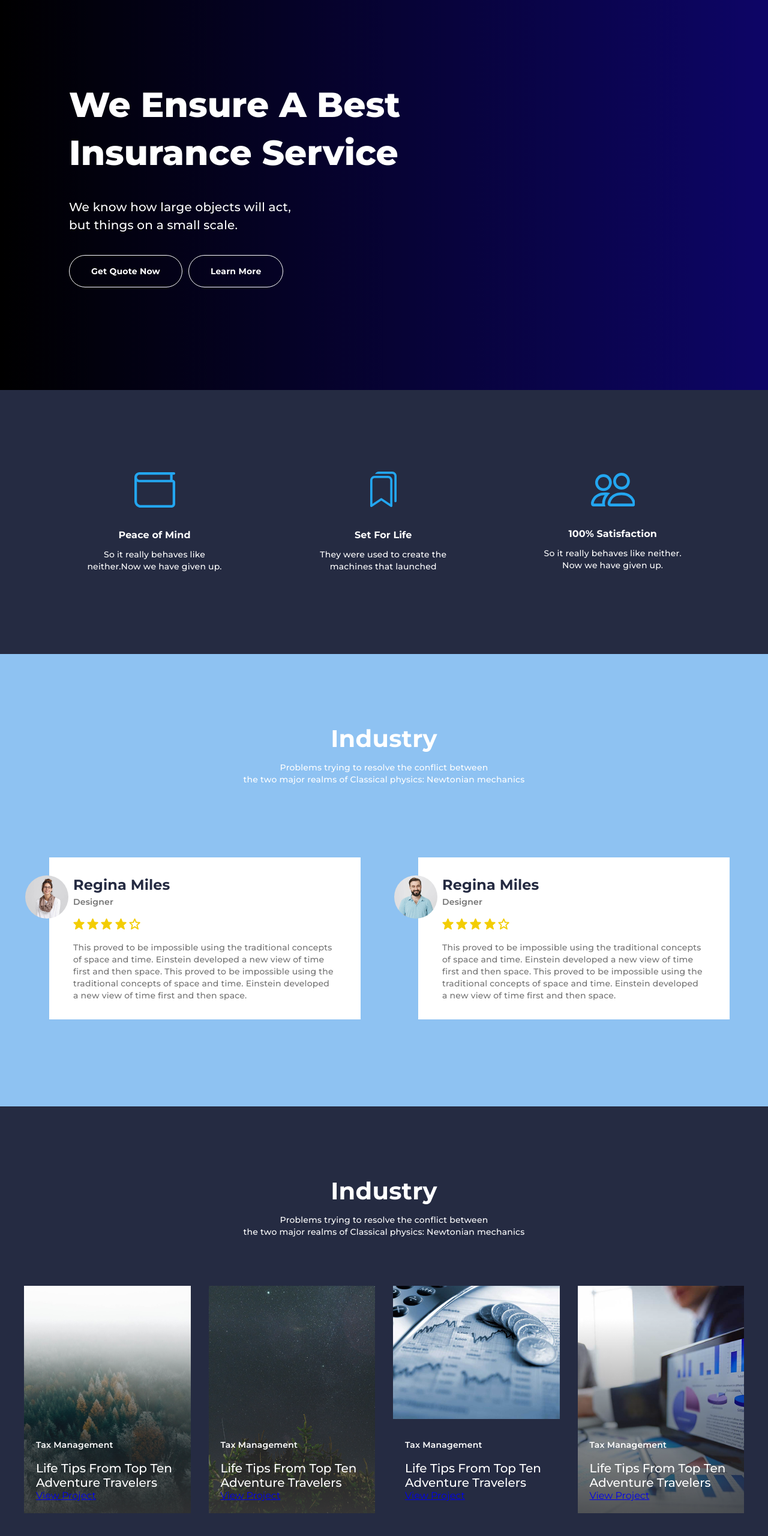
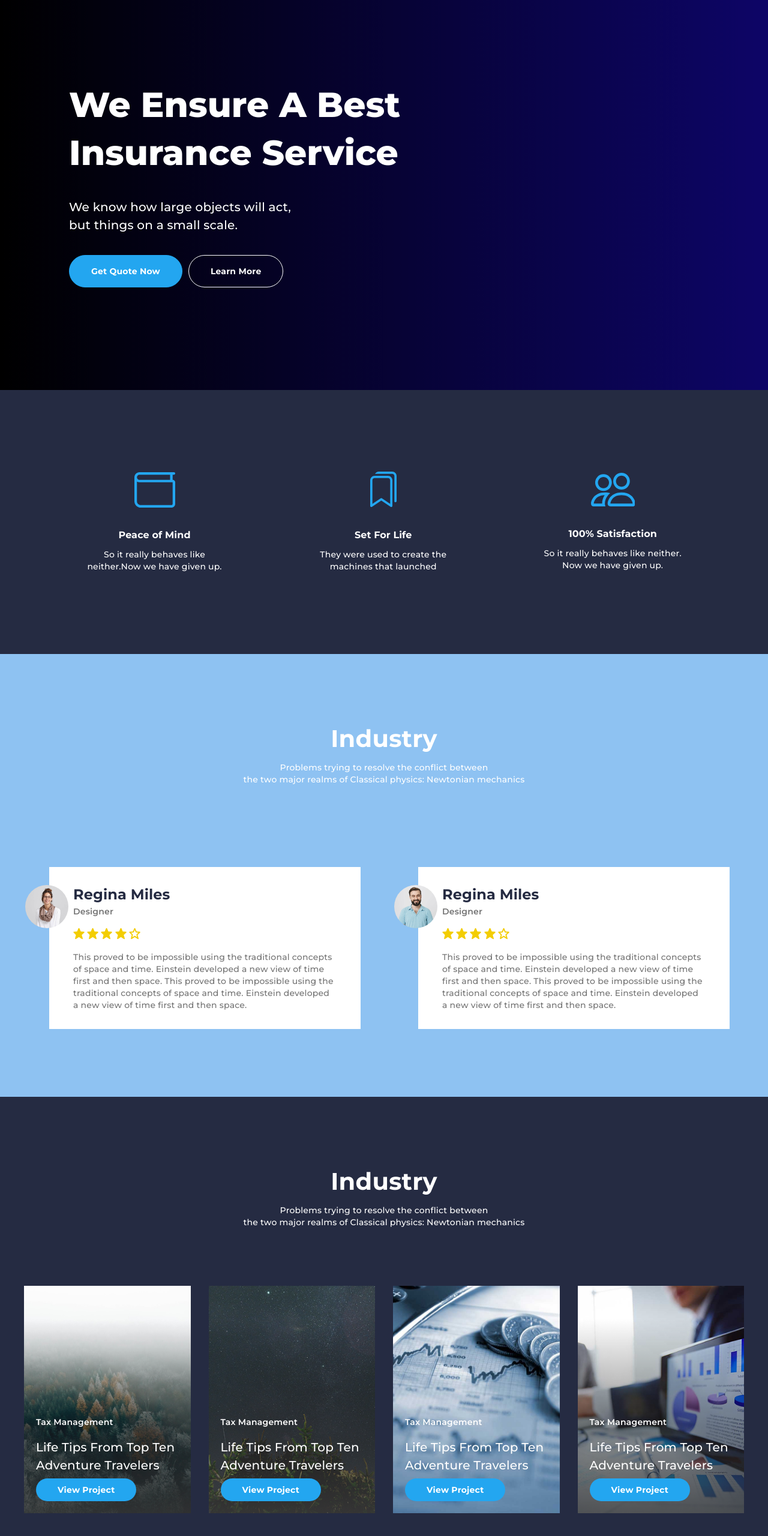
Before and after one commit to atharva-haptiq/Associate-Training, a plain HTML site: page htmlAndCSS/Assignment4/index.html in a window 1280 px wide. Shown: the part 150-2710 px from the top of the page at 60% size. Drawn offline with Linux system fonts and the light colour scheme.

Commit message:
Ready for review, minor changes pending

```diff
--- a/htmlAndCSS/Assignment4/css/style.css
+++ b/htmlAndCSS/Assignment4/css/style.css
@@ -106,7 +106,6 @@ body{
     background-size: cover;
     background-position: center;
     display: flex;
-    align-items: center;
     box-sizing: border-box;
      margin-top: -104px;
 }
@@ -133,6 +132,7 @@ body{
 .bannerContent{
     width: 1050px;
     /* height: 566px; */
+    /* width: 100%; */
     padding-top: 112px;
     /* background-color: #000000; */
 }
@@ -147,18 +147,32 @@ body{
     width: 599px;
     height: 342px;
 }
+.leftBannerButton{
+    padding: 15px 36px;
+    border-radius: 37px;
+    border: 1px solid #23A6F0;
+    background-color: #23A6F0;
+}
+.leftBannerButton a{
+    font-weight: 700;
+    font-size: 14px;
+    line-height: 22px;
+    letter-spacing: 0.2px;
+    color: #FFFFFF;
+    text-decoration: none;
+}
 .bannerButton{
     padding: 15px 36px;
     border: 1px solid #FFFFFF;
     border-radius: 37px;
-    transition: all 0.3s ease;
+    /* transition: all 0.3s ease; */
 }
 
-.bannerButton:hover{
+/* .bannerButton:hover{
     border-radius: 37px;
     border: 1px solid #23A6F0;
     background-color: #23A6F0;
-}
+} */
 .bannerButton a{
     font-weight: 700;
     font-size: 14px;
@@ -223,7 +237,7 @@ body{
 
 .industryReviews{
     padding-top: 112px;
-    padding-bottom: 112px;
+    padding-bottom: 80px;
 }
 
 .industryReviewsHeader{
@@ -419,19 +433,22 @@ body{
 .projectCard {
   position: relative;
   width: 100%;
-  max-width: 350px;
+  max-width: 331px;
   overflow: hidden;
+  background: linear-gradient(180deg, rgba(0, 0, 0, 0) 14.58%, rgba(56, 56, 56, 0.84) 100%);
 }
 
 .projectCard img {
   width: 100%;
   object-fit: cover;
-  height: auto;
+  height: 100%;
   display: block;
+
+
 }
 .projectCardContent {
   position: absolute;
-  bottom: 20px;
+  bottom: 10px;
   left: 20px;
   right: 20px;
   color: #fff;
@@ -450,5 +467,54 @@ body{
 .projectCard p{
     font-weight: 500;
     font-size: 20px;
+    line-height: 30px;
+    letter-spacing: 0.2px;
+    color: #FFFFFF;
+    margin-bottom: 15px;
+}
 
+ .viewProjectButton {
+  margin-bottom: 17.5px;
 }
+ .viewProjectButton a {
+  /* display: inline-block;  */
+  text-decoration: none;
+  font-weight: 700;
+  font-size: 14px;
+  line-height: 22px;
+  letter-spacing: 0.2px;
+  color: #FFFFFF;
+  padding: 10px 36px;
+  border-radius: 37px;
+  background-color: #23A6F0;
+}
+
+.industryProjectsHeader{
+    padding-top: 112px;
+    padding-bottom: 112px;
+}
+
+.industryReviewsHeader{
+    display: block;
+    text-align: center;
+    /* margin-left: 328px;
+    margin-right: 328px; */
+    margin-bottom: 96px;
+}
+
+.industryReviewsHeader h2{
+    font-weight: 700;
+    font-size: 40px;
+    line-height: 57px;
+    letter-spacing: 0.2px;
+    color: #FFFFFF;
+    margin-bottom: 10px;
+}
+
+.industryReviewsHeader p{
+    font-weight: 500;
+    font-size: 14px;
+    line-height: 20px;
+    letter-spacing: 0.2px;
+    color: #FFFFFF;
+}
--- a/htmlAndCSS/Assignment4/index.html
+++ b/htmlAndCSS/Assignment4/index.html
@@ -40,7 +40,7 @@
             <h1>We Ensure A Best <br>Insurance Service</h1>
                 <p>We know how large objects will act,<br> but things on a small scale.</p>
                 <div class="bannerButtons">
-                    <div class="bannerButton">
+                    <div class="leftBannerButton">
                         <a href="#">Get Quote Now</a>
                     </div>
                     <div class="bannerButton">
@@ -138,7 +138,7 @@
 
     <section class="industryProjectsSection">
         <div class="container">
-            <div class="industryReviews">
+            <div class="industryProjectsHeader">
                 <div class="industryReviewsHeader">
                 <h2>Industry</h2>
                 <p>Problems trying to resolve the conflict between <br>the two major realms of Classical physics: Newtonian mechanics </p>
```
